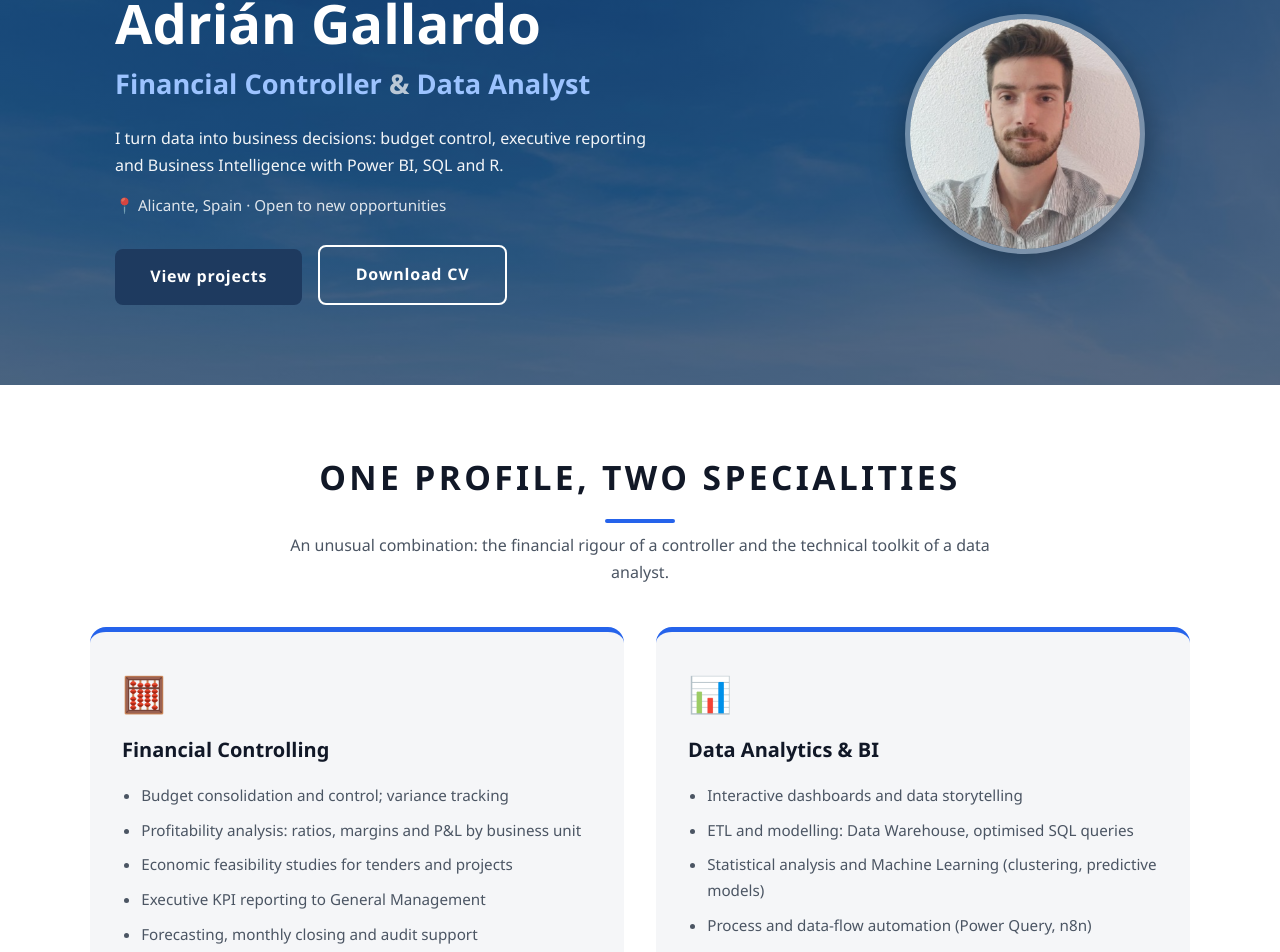
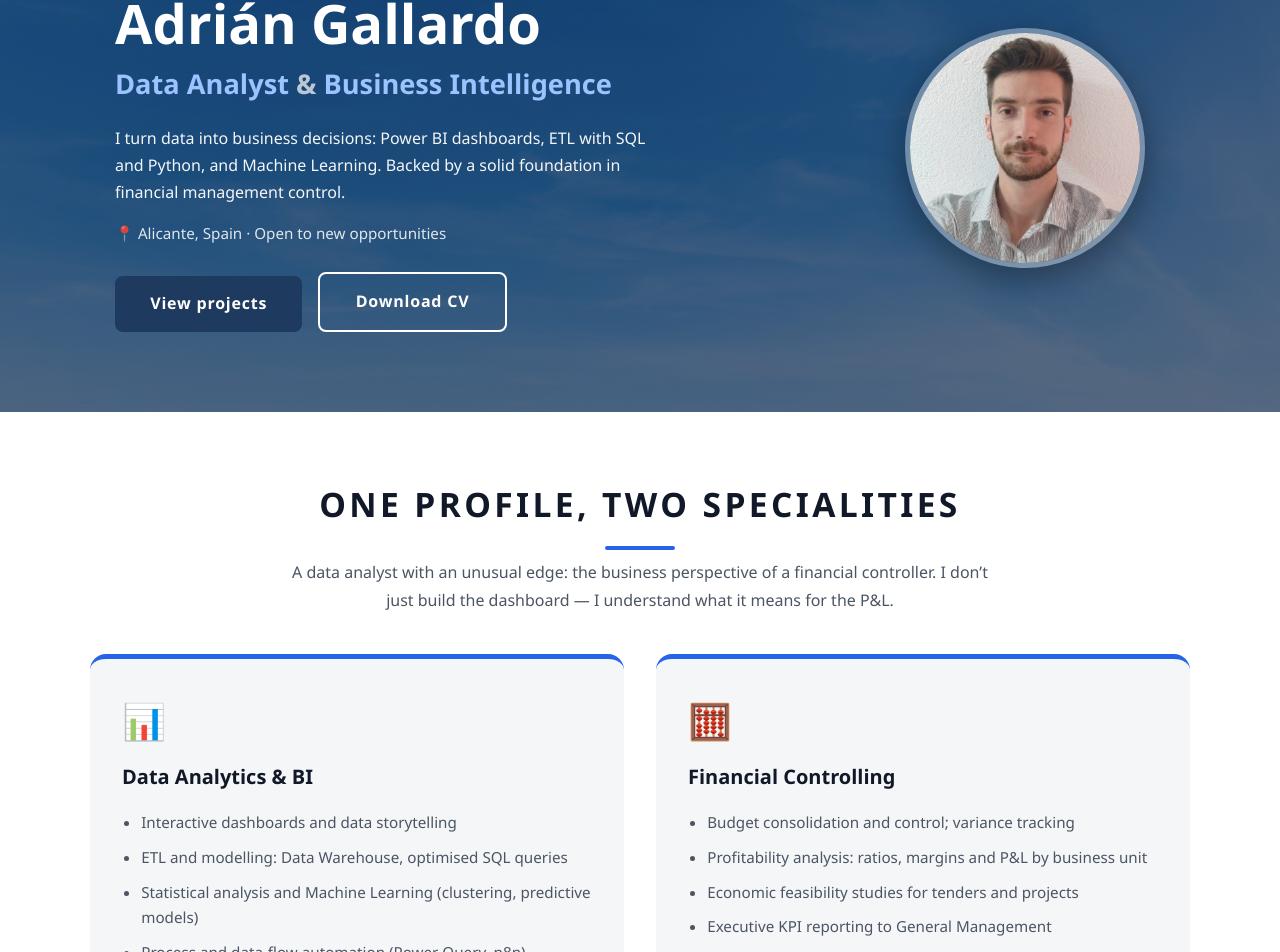
Before and after one commit to DatalyticsAGM/portfolio-adrian, a Next.js app: page /en in a window 1280 px wide. Shown: the part 177-1129 px from the top of the page. Built offline with nearby package versions, Linux system fonts and the light colour scheme.

Commit message:
Web reorientada a Data Analyst (Controller en segundo plano)
Titular hero -> Data Analyst & Business Intelligence; pilar de datos
primero; textos y SEO liderados por analisis de datos, en ES y EN

```diff
--- a/app/en/page.js
+++ b/app/en/page.js
@@ -1,9 +1,9 @@
 import Link from 'next/link';
 
 export const metadata = {
-  title: 'Adrián Gallardo — Financial Controller & Data Analyst',
+  title: 'Adrián Gallardo — Data Analyst & Business Intelligence',
   description:
-    'Financial controller and data analyst based in Alicante, Spain: budget control, profitability analysis, executive reporting and Business Intelligence with Power BI, SQL, R and Python.'
+    'Data analyst and Business Intelligence professional based in Alicante, Spain: Power BI dashboards, ETL with SQL and Python, Machine Learning and reporting. Backed by financial management control.'
 };
 
 const LINKEDIN_URL = 'https://www.linkedin.com/in/adriangallardomu%C3%B1oz/';
@@ -156,11 +156,11 @@ export default function Home() {
             <p className="hero-saludo">Hi, I’m</p>
             <h1>Adrián Gallardo</h1>
             <h2>
-              Financial Controller <span className="amp">&amp;</span> Data Analyst
+              Data Analyst <span className="amp">&amp;</span> Business Intelligence
             </h2>
             <p className="hero-frase">
-              I turn data into business decisions: budget control, executive reporting and
-              Business Intelligence with Power BI, SQL and R.
+              I turn data into business decisions: Power BI dashboards, ETL with SQL and Python,
+              and Machine Learning. Backed by a solid foundation in financial management control.
             </p>
             <p className="hero-ubicacion">📍 Alicante, Spain · Open to new opportunities</p>
             <div className="hero-botones">
@@ -180,24 +180,10 @@ export default function Home() {
         <div className="contenedor">
           <h2 className="titulo-seccion">One profile, two specialities</h2>
           <p className="subtitulo-seccion">
-            An unusual combination: the financial rigour of a controller and the technical
-            toolkit of a data analyst.
+            A data analyst with an unusual edge: the business perspective of a financial
+            controller. I don’t just build the dashboard — I understand what it means for the P&amp;L.
           </p>
           <div className="pilares">
-            <div className="pilar">
-              <div className="pilar-icono">🧮</div>
-              <h3>Financial Controlling</h3>
-              <ul>
-                <li>Budget consolidation and control; variance tracking</li>
-                <li>Profitability analysis: ratios, margins and P&amp;L by business unit</li>
-                <li>Economic feasibility studies for tenders and projects</li>
-                <li>Executive KPI reporting to General Management</li>
-                <li>Forecasting, monthly closing and audit support</li>
-              </ul>
-              <div className="badges">
-                <span>Excel</span><span>SAP BI</span><span>Odoo ERP</span><span>Power BI</span>
-              </div>
-            </div>
             <div className="pilar">
               <div className="pilar-icono">📊</div>
               <h3>Data Analytics &amp; BI</h3>
@@ -213,6 +199,20 @@ export default function Home() {
                 <span>Power BI</span><span>SQL</span><span>PostgreSQL</span><span>R</span>
                 <span>Python</span><span>Metabase</span><span>n8n</span><span>AI (Claude)</span>
                 <span>Next.js</span><span>Supabase</span>
+              </div>
+            </div>
+            <div className="pilar">
+              <div className="pilar-icono">🧮</div>
+              <h3>Financial Controlling</h3>
+              <ul>
+                <li>Budget consolidation and control; variance tracking</li>
+                <li>Profitability analysis: ratios, margins and P&amp;L by business unit</li>
+                <li>Economic feasibility studies for tenders and projects</li>
+                <li>Executive KPI reporting to General Management</li>
+                <li>Forecasting, monthly closing and audit support</li>
+              </ul>
+              <div className="badges">
+                <span>Excel</span><span>SAP BI</span><span>Odoo ERP</span><span>Power BI</span>
               </div>
             </div>
           </div>
--- a/app/layout.js
+++ b/app/layout.js
@@ -3,17 +3,17 @@ import Header from '../components/Header';
 import Footer from '../components/Footer';
 
 export const metadata = {
-  title: 'Adrián Gallardo — Controller Financiero & Data Analyst',
+  title: 'Adrián Gallardo — Data Analyst & Business Intelligence',
   description:
-    'Controller financiero y analista de datos en Alicante: control presupuestario, análisis de rentabilidad, reporting a dirección y Business Intelligence con Power BI, SQL, R y Python.',
+    'Analista de datos y Business Intelligence en Alicante: dashboards en Power BI, ETL con SQL y Python, Machine Learning y reporting. Con base en control de gestión financiero.',
   keywords: [
-    'controller financiero', 'data analyst', 'business intelligence', 'Power BI', 'SQL',
-    'control de gestión', 'reporting', 'presupuestos', 'Alicante'
+    'data analyst', 'business intelligence', 'analista de datos', 'Power BI', 'SQL',
+    'Python', 'machine learning', 'ETL', 'dashboards', 'controller financiero', 'Alicante'
   ],
   openGraph: {
-    title: 'Adrián Gallardo — Controller Financiero & Data Analyst',
+    title: 'Adrián Gallardo — Data Analyst & Business Intelligence',
     description:
-      'Convierto los datos en decisiones de negocio: control presupuestario, reporting y Business Intelligence.',
+      'Convierto los datos en decisiones de negocio: dashboards en Power BI, ETL con SQL y Python, y Machine Learning.',
     type: 'website',
     locale: 'es_ES',
     images: ['/images/foto-adrian.png']
```
Also changed, not shown: app/page.js (+20 -19 lines).
